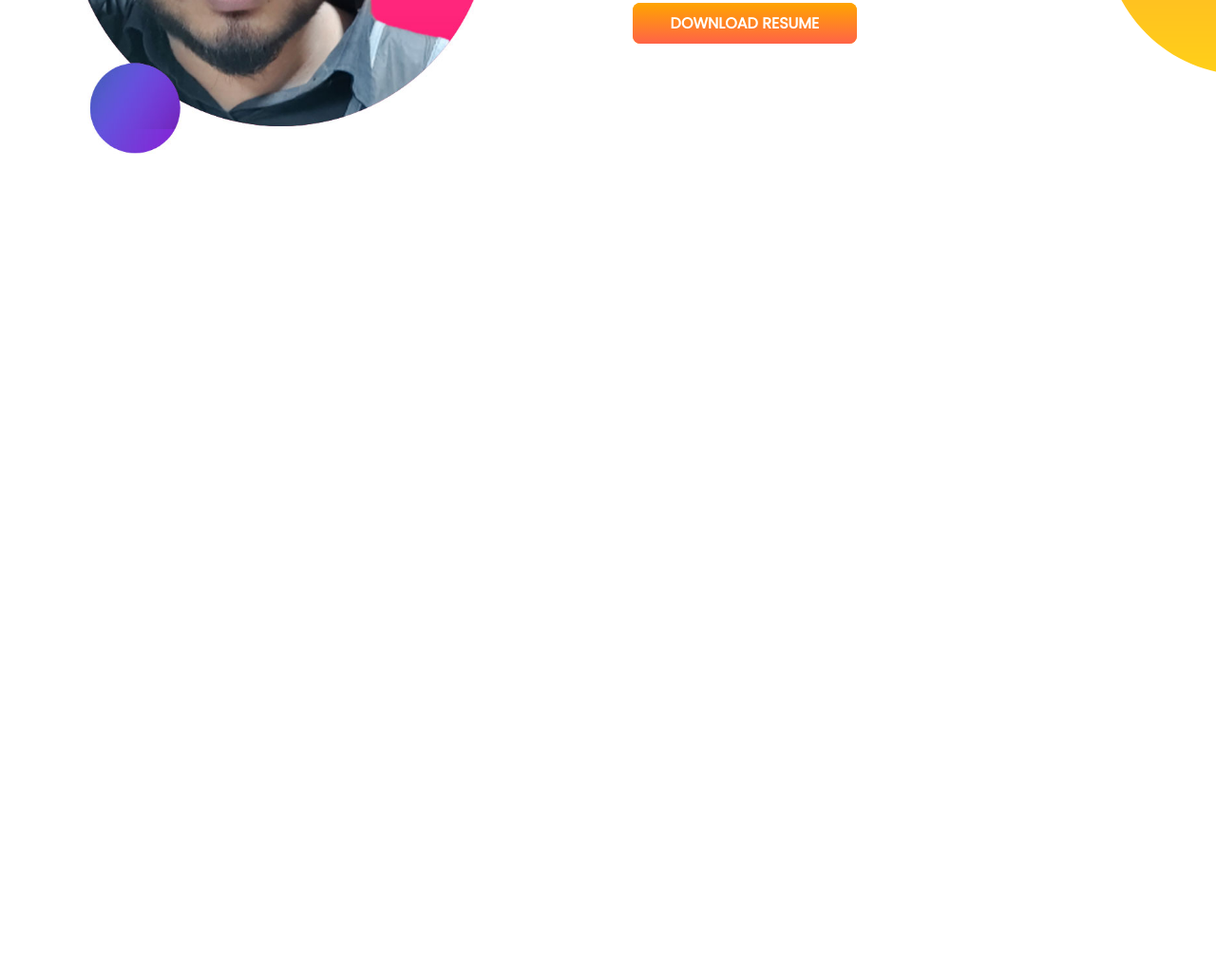
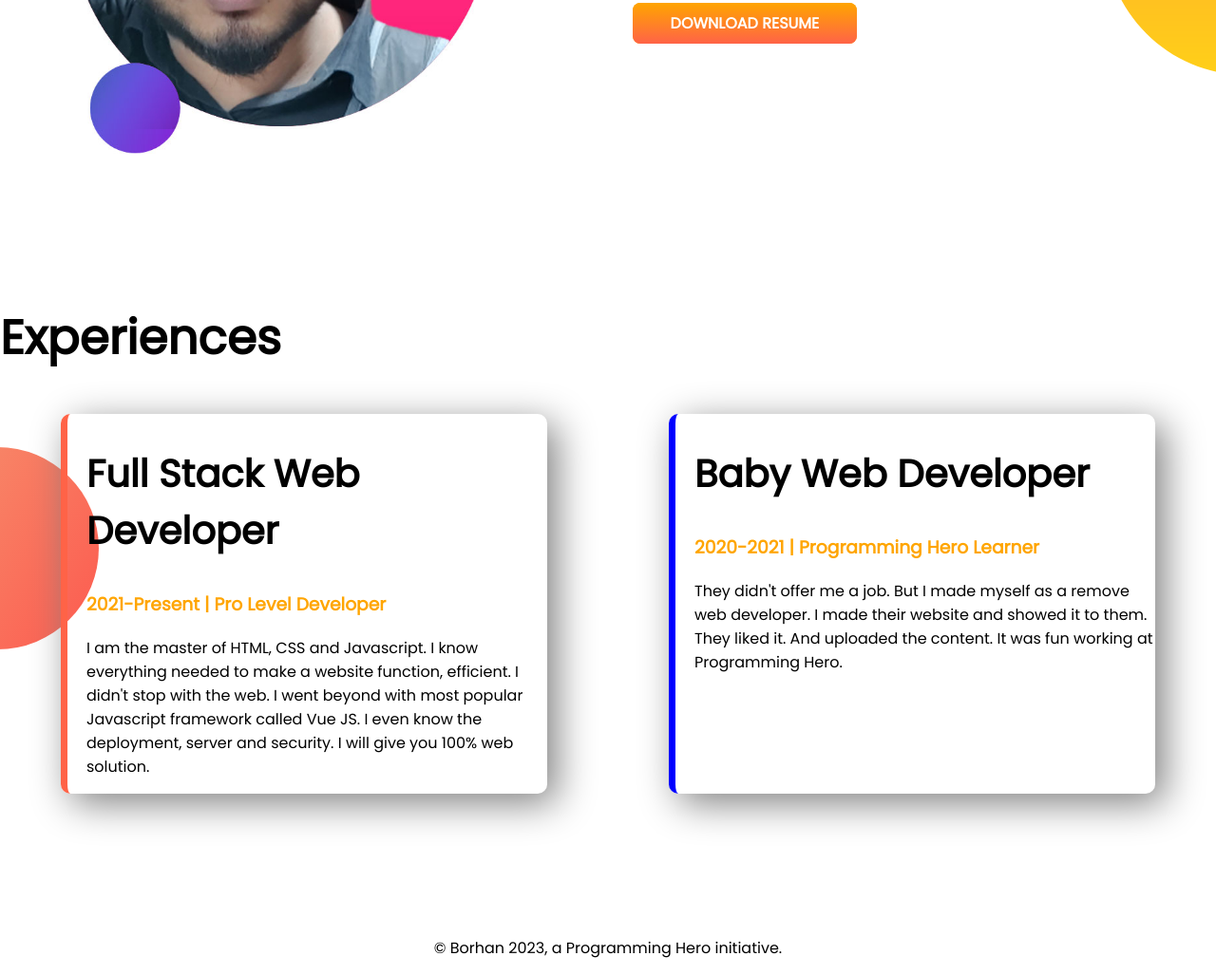
Before and after one commit to borhanus/ph-dev-portfolio, a plain HTML site: page index.html in a window 1280 px wide. Shown: the part 955-1982 px from the top of the page at 95% size. Before the commit the page ends 1274 px from the top, so only its background shows below. Drawn offline with Linux system fonts and the light colour scheme.

Commit message:
till footer

```diff
--- a/index.html
+++ b/index.html
@@ -11,7 +11,7 @@
 <link href="https://fonts.googleapis.com/css2?family=Poppins:wght@100;400&display=swap" rel="stylesheet">
 </head>
 <body>
-    <section class="top-area">
+    <section class="top-area flex-container">
         <div class="left-half">
             <h1>Welcome To</h1>
             <h1><span class="orange-color">Borhan Uddin's</span> World</h1>
@@ -24,7 +24,7 @@
             <img src="images/bhan1.jpg" alt="Borhan1">
         </div>
     </section>
-    <section class="dream-big">
+    <section class="dream-big flex-container">
         <div class="left-half">
             <img src="images/bhan2.jpg" alt="">
         </div>
@@ -35,8 +35,23 @@
             <a class="link-btn" target="_blank" href="https://www.linkedin.com/in/borhanus/">DOWNLOAD RESUME</a>
         </div>
     </section>
-
-
-
+    <section class="experience">
+        <h1>Experiences</h1>
+        <div class="flex-container">
+            <div id="full-stack" class="exp-item">
+                <h2>Full Stack Web Developer</h2>
+                <h3 class="orange-color">2021-Present | Pro Level Developer</h3>
+                <p>I am the master of HTML, CSS and Javascript. I know everything needed to make a website function, efficient. I didn't stop with the web. I went beyond with most popular Javascript framework called Vue JS. I even know the deployment, server and security. I will give you 100% web solution.</p>
+            </div>
+            <div id="baby-dev" class="exp-item">
+                <h2>Baby Web Developer</h2>
+                <h3 class="orange-color">2020-2021 | Programming Hero Learner</h3>
+                <p>They didn't offer me a job. But I made myself as a remove web developer. I made their website and showed it to them. They liked it. And uploaded the content. It was fun working at Programming Hero.</p>
+            </div>
+        </div>
+    </section>
 </body>
+<footer>
+    <p>© Borhan 2023, a Programming Hero initiative.</p>
+</footer>
 </html>
--- a/style.css
+++ b/style.css
@@ -5,13 +5,13 @@ body{
 h1{
     font-size: 50px;
 }
-h1 span{
-
+h2{
+    font-size: 40px;
 }
 .orange-color{
     color: orange;
 }
-section{
+.flex-container{
     display: flex;
     margin-bottom: 150px;
 }
@@ -41,3 +41,26 @@ section{
     background-repeat: no-repeat;
     background-position: right;
 }
+.experience{
+    background-image: url(images/exp-bg.png);
+    background-repeat: no-repeat;
+    background-position: left;
+}
+.exp-item{
+    width: 40%;
+    margin-left: 5%;
+    margin-right: 5%;
+    padding-left: 20px;
+    border-radius: 10px;
+    box-shadow: 10px 10px 40px gray;
+
+}
+#full-stack{
+    border-left: 7px solid tomato;
+}
+#baby-dev{
+    border-left: 7px solid blue;
+}
+footer p{
+    text-align: center;
+}
```
